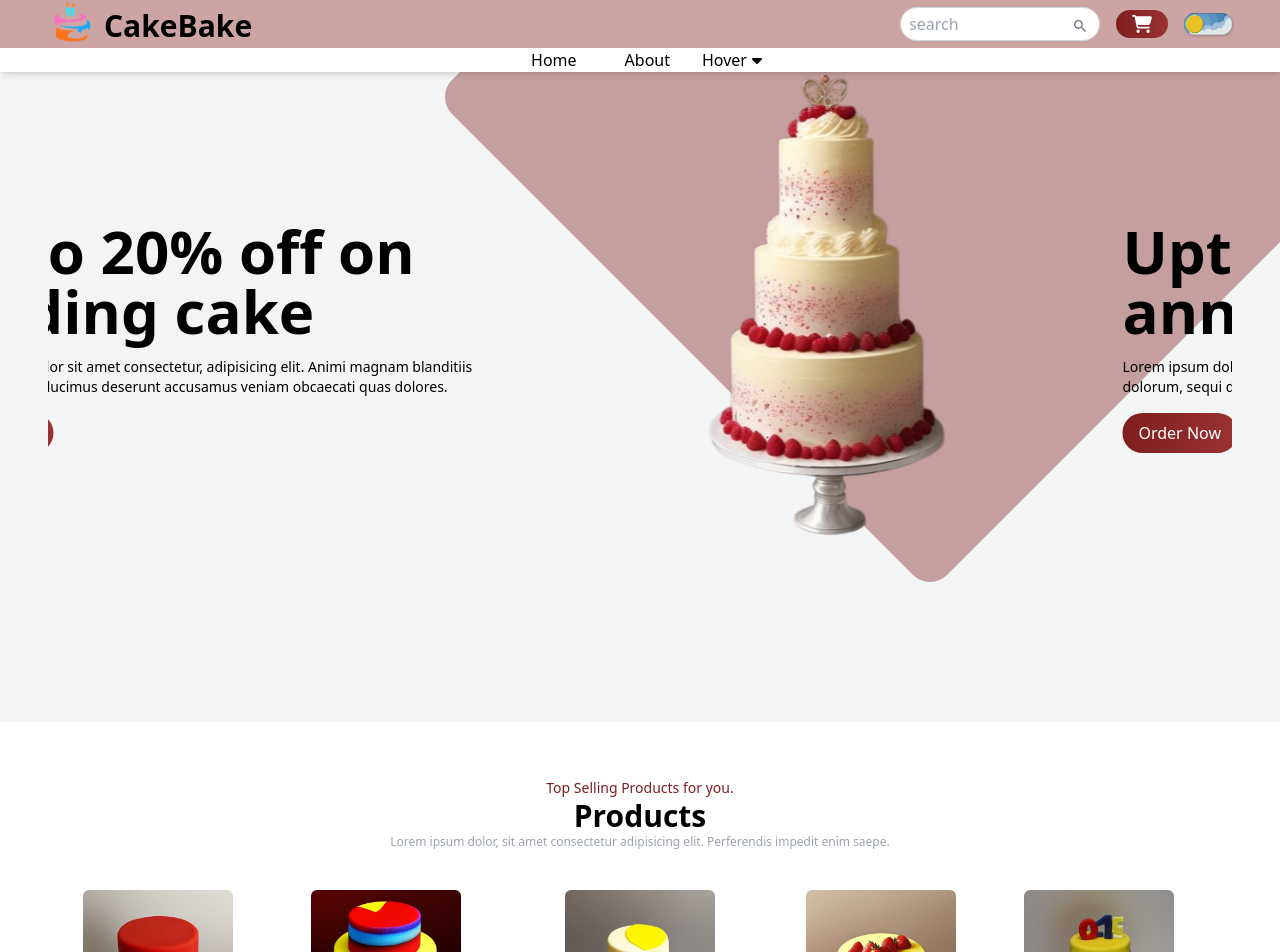
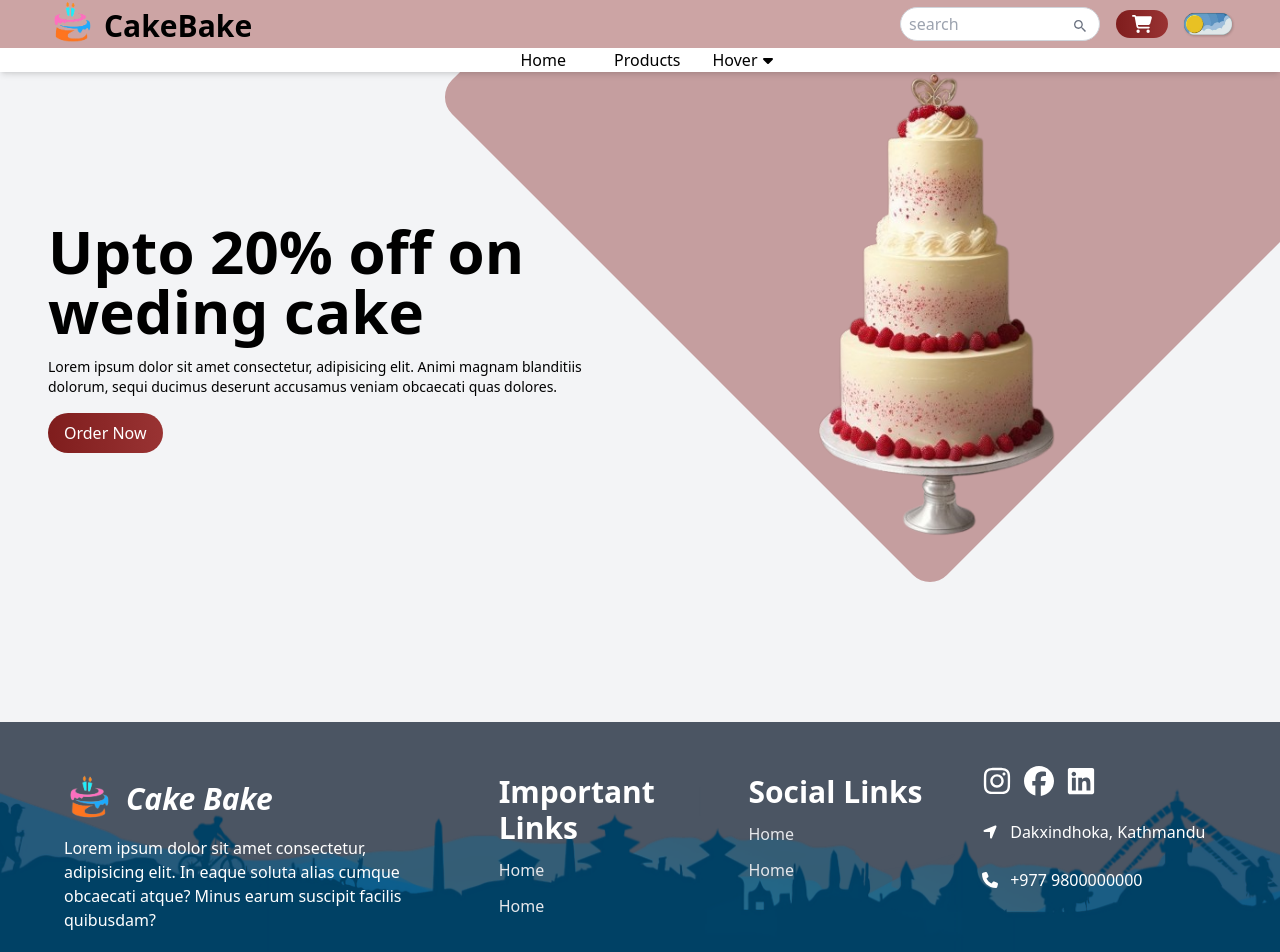
Before and after one commit to shrtRoshan/cakebake, a React (Create React App) app: page /shop in a window 1280 px wide. Shown: the top 952 px of the page. Built offline with nearby package versions, Linux system fonts and the light colour scheme.

Commit message:
home page completed

```diff
--- a/package.json
+++ b/package.json
@@ -10,6 +10,7 @@
     "react": "^18.2.0",
     "react-dom": "^18.2.0",
     "react-icons": "^5.0.1",
+    "react-router-dom": "^6.22.1",
     "react-scripts": "5.0.1",
     "react-slick": "^0.30.2",
     "slick-carousel": "^1.8.1",
--- a/public/index.html
+++ b/public/index.html
@@ -24,7 +24,7 @@
       work correctly both with client-side routing and a non-root public URL.
       Learn how to configure a non-root public URL by running `npm run build`.
     -->
-    <title>React App</title>
+    <title>Cake Bake</title>
   </head>
   <body>
     <noscript>You need to enable JavaScript to run this app.</noscript>
--- a/src/App.js
+++ b/src/App.js
@@ -1,14 +1,12 @@
 import React from 'react';
 import Hero from "./components/Hero/Hero";
 import Navbar from "./components/Navbar/Navbar";
-import Products from "./components/Products/Products";
+import Products from "./Pages/ProductsPage";
 import AOS from "aos";
 import "aos/dist/aos.css";
-import TopProducts from './components/TopProducts/TopProducts';
-import Banner from './components/Banner/Banner';
-import Subscribe from './components/Subscribe/Subscribe';
-import Testimonials from './components/Testimonials/Testimonials';
 import Footer from './components/Footer/Footer';
+import { BrowserRouter, Route, Routes } from 'react-router-dom';
+import Home from './Pages/Home';
 
 function App() {
   React.useEffect(() => {
@@ -22,17 +20,25 @@ function App() {
   }, []);
 
   return (
+    <BrowserRouter>
       <div className='bg-white dark:bg-gray-900 dark:text-white duration-200'>
         <Navbar />
         <Hero />
-      <Products />
+        <Routes>
+            <Route>
+              <Route path="/" element={<Home />} />
+              <Route path="/shop" element={<Products />} />
+            </Route>
+        </Routes>
+        {/* <Products />
         <TopProducts />
         <Banner />
         <Subscribe />
         <Products />
-      <Testimonials />
+        <Testimonials /> */}
         <Footer />
       </div>
+    </BrowserRouter>
   );
 }
 
--- /dev/null
+++ b/src/Pages/Home.jsx
@@ -0,0 +1,21 @@
+import React from 'react'
+import Products from '../components/Products/Products'
+import TopProducts from '../components/TopProducts/TopProducts'
+import Banner from '../components/Banner/Banner'
+import Subscribe from '../components/Subscribe/Subscribe'
+import Testimonials from '../components/Testimonials/Testimonials'
+
+const Home = () => {
+  return (
+    <div>
+      <Products />
+      <TopProducts />
+      <Banner />
+      <Subscribe />
+      <Products />
+      <Testimonials />
+    </div>
+  )
+}
+
+export default Home
--- /dev/null
+++ b/src/Pages/ProductsPage.jsx
@@ -0,0 +1,11 @@
+import React from 'react'
+
+const ProductsPage = () => {
+  return (
+    <div>
+
+    </div>
+  )
+}
+
+export default ProductsPage
--- a/src/components/Footer/Footer.jsx
+++ b/src/components/Footer/Footer.jsx
@@ -25,7 +25,7 @@ const FooterLinks = [
 
 const Footer = () => {
   return (
-    <div style={BannerImg} className='text-white mb-2 bg-gray-600 '>
+    <div style={BannerImg} className='text-white bg-gray-600 '>
       <div className='container'>
         <div data-aos="zoom-in" className='grid md:grid-cols-3 pv-44 pt-5'>
             {/* company detail */}
--- a/src/components/Navbar/Navbar.jsx
+++ b/src/components/Navbar/Navbar.jsx
@@ -3,17 +3,18 @@ import Logo from "../../assets/logo.png";
 import { IoMdSearch } from "react-icons/io";
 import { FaCaretDown, FaCartShopping } from "react-icons/fa6";
 import DarkMode from './DarkMode';
+import { Link } from 'react-router-dom';
 
 const Menu = [
   {
     id : 1,
     name : "Home",
-    link: "/#",
+    link: "/",
   },
   {
     id : 2,
-    name : "About",
-    link: "/#",
+    name : "Products",
+    link: "/products",
   }
 ]
 const DropdownLinks =[
@@ -35,11 +36,11 @@ const Navbar = () => {
       <div className='bg-primary/40 py-3 sm:py-0'>
         <div className='container flex justify-between items-center'>
             <div>
-                <a href="#"
+                <Link to="#"
                 className="font-bold text-2xl sm:text-3xl flex gap-2">
                     <img src={Logo} alt="Logo"
                     className="w-12 uppercase" /><p className='mt-2'>CakeBake</p>
-                </a>
+                </Link>
             </div>
             {/* Search bar */}
             <div className='flex justify-between items-center gap-4'>
@@ -92,8 +93,8 @@ const Navbar = () => {
           {
             Menu.map((data) => (
               <li key={data.id}>
-                <a href={data.link}
-                className='inline-block px-4 hover:text-primary duration-200'>{data.name}</a>
+                <Link to={data.link}
+                className='inline-block px-4 hover:text-primary duration-200'>{data.name}</Link>
               </li>
             ))}
             {/* dropdown menu */}
--- a/src/components/Testimonials/Testimonials.jsx
+++ b/src/components/Testimonials/Testimonials.jsx
@@ -10,29 +10,29 @@ const TestimonialData = [
     },
     {
         id: "2",
-        name: "Roshan",
+        name: "Alice",
         text: "Lorem ipsum dolor sit amet consectetur adipisicing elit. Laboriosam facere mollitia harum nobis adipisci? Expedita quae officiis fugit nostrum nesciunt.",
         img: "https://picsum.photos/101/102"
     },
     {
         id: "3",
-        name: "Roshan",
+        name: "Bob",
         text: "Lorem ipsum dolor sit amet consectetur adipisicing elit. Laboriosam facere mollitia harum nobis adipisci? Expedita quae officiis fugit nostrum nesciunt.",
         img: "https://picsum.photos/101/103"
     },
     {
         id: "4",
-        name: "Roshan",
+        name: "Emily",
         text: "Lorem ipsum dolor sit amet consectetur adipisicing elit. Laboriosam facere mollitia harum nobis adipisci? Expedita quae officiis fugit nostrum nesciunt.",
         img: "https://picsum.photos/101/104"
     },
     {
         id: "5",
-        name: "Roshan",
+        name: "Michael",
         text: "Lorem ipsum dolor sit amet consectetur adipisicing elit. Laboriosam facere mollitia harum nobis adipisci? Expedita quae officiis fugit nostrum nesciunt.",
         img: "https://picsum.photos/101/105"
     },
-]
+];
 
 const Testimonials = () => {
 
```
Also changed, not shown: 1 other file (tests, documents, lock files or other folders). Lines whose indentation alone changed are shown as unchanged.
